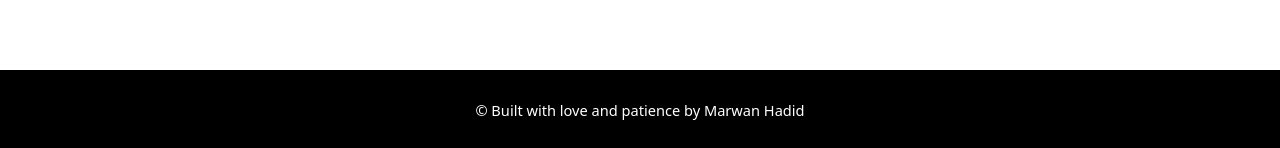
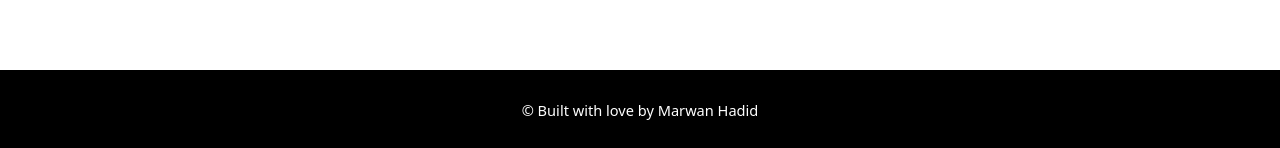
Before and after one commit to marwan-pixel/personal-web, a plain HTML site: page index.html in a window 1280 px wide. Shown: the part 5079-5227 px from the top of the page. Drawn offline with Linux system fonts and the light colour scheme.

Commit message:
menghapus beberapa kata

```diff
--- a/index.html
+++ b/index.html
@@ -384,7 +384,7 @@
     </div>
   </section>
   <section class="footer">
-    <h5>&copy Built with love and patience by Marwan Hadid</h5>
+    <h5>&copy Built with love by Marwan Hadid</h5>
   </section>
 
   <script src="script.js"></script>
```
